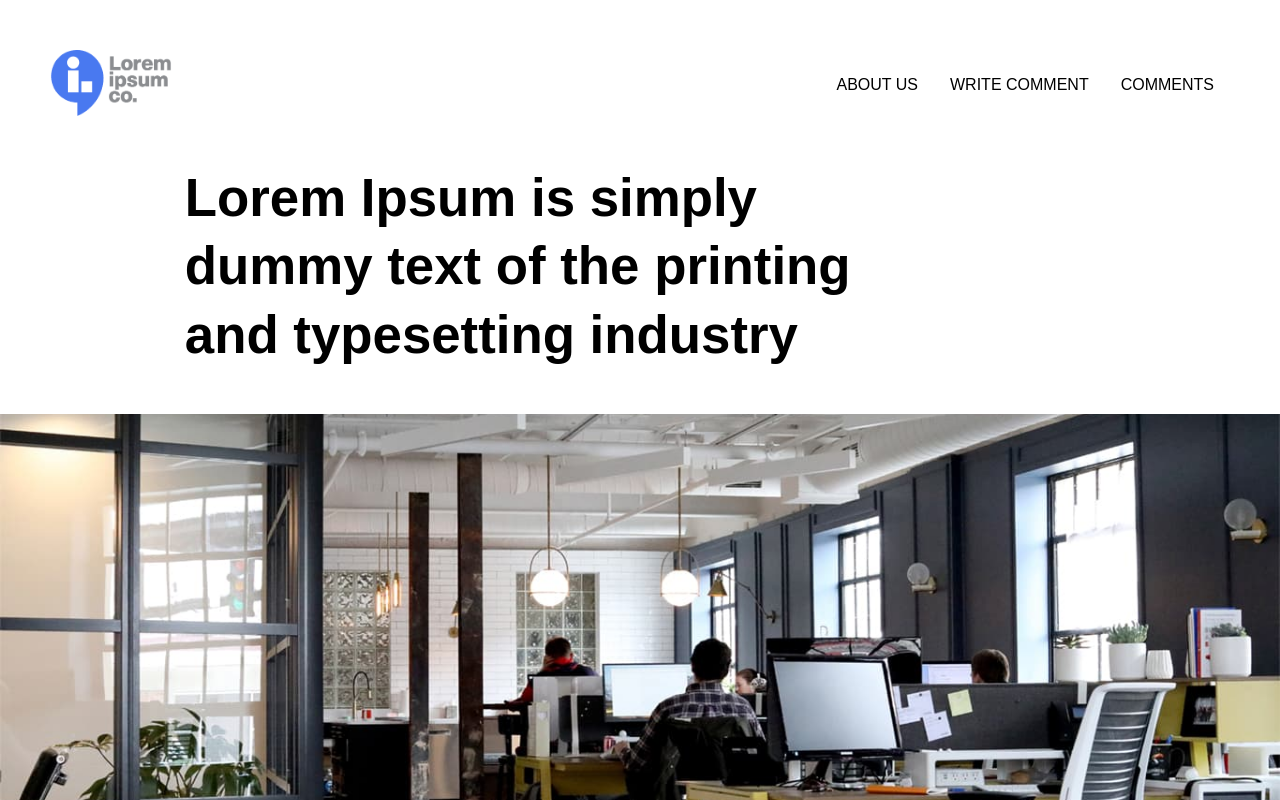
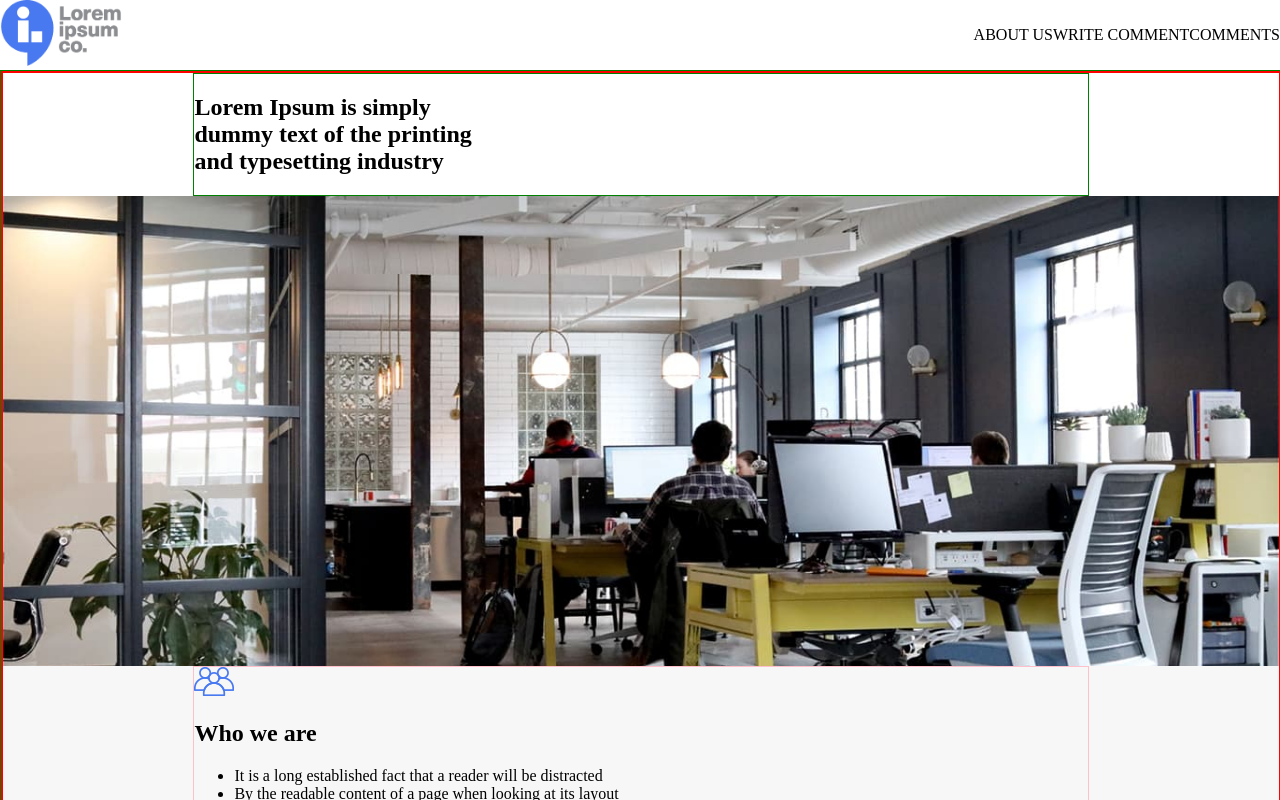
Before and after one commit to GavrilenkoGeorgi/test-codebrightly, a Vue app: page / in a window 1280 px wide. Shown: the top 800 px of the page. Built offline with nearby package versions, Linux system fonts and the light colour scheme; what vue-resource would draw is missing.

Commit message:
Comment page added

```diff
--- a/src/App.vue
+++ b/src/App.vue
@@ -1,16 +1,32 @@
 <template>
   <div id="app">
+    <!-- header & nav -->
     <div class="header-container">
       <header><SvgLogo /></header>
       <nav>
         <a href="#">about us</a>
         <a href="#">write comment</a>
-        <a href="#">comments</a>
+        <router-link to="/allComments">comments</router-link>
         <!--router-link to="/">Home</router-link> |
         <router-link to="/about">About</router-link-->
       </nav>
     </div>
-    <router-view />
+    <!-- router-view -->
+    <section class="router-view-layout">
+      <router-view />
+    </section>
+    <!-- spacer -->
+    <div class="spacer"></div>
+    <!-- footer -->
+    <footer>
+      <div class="contacts-container">
+        mail@mailtest.com<br />
+        +30-6977664062
+      </div>
+      <div class="copyrights">
+        Copyright &copy; 2019 Test All Rights Reserved.
+      </div>
+    </footer>
   </div>
 </template>
 
@@ -26,9 +42,30 @@ export default {
 </script>
 
 <style lang="sass">
+
 body
   margin: 0
-  font-family: 'Arial'
+  font-family: 'Tahoma Regular'
+  // font-family: 'Courier'
+
+.spacer
+  flex: 1
+
+#app
+  display: flex
+  flex-direction: column
+  min-height: 100vh
+  // border: 1px solid blue
+  // min-height: 100%
+  // flex: 1 0 auto
+  // position: relative
+  // padding-bottom: 4em // footer height var
+
+.wrapper
+  min-height: 100%
+  height: auto !important
+  height: 100%
+  margin: 0 auto -4em
 
 .header-container
   // border: 1px solid pink
@@ -36,7 +73,7 @@ body
   justify-content: space-between
   align-content: center
   align-items: center
-  padding: 50px 50px 0px 50px
+  // padding: 50px 50px 0px 50px
 header
   // border: 1px solid green
   // padding: 50px
@@ -46,6 +83,31 @@ nav
   text-transform: uppercase
   a
     text-decoration: none
-    padding: 0em 1em 0em 1em
+    // padding: 0em 1em 0em 1em
     color: black
+
+.router-view-layout
+  border: 1px solid green
+  width: 100%
+  display: flex
+  justify-content: center
+  // padding-bottom: 4em // footer height var
+
+footer
+  // border: 1px solid black
+  // flex-shrink: 0
+  display: flex
+  height: 4em
+  justify-content: space-between
+  align-items: center
+  color: white
+  background-color: #1d1e25
+  // position: absolute
+  // width: 100%
+  // bottom: 0
+  // padding: 1.5em 3em 1.5em 3em
+  .contacts-container
+    line-height: 1.8
+  .copyrights
+    color: #4a4d5e
 </style>
--- /dev/null
+++ b/src/components/homeButton.vue
@@ -0,0 +1,36 @@
+<template>
+  <div class="lower-part">
+    <p>Lorem ipsum is text of the typesetting industry</p>
+    <button
+      class="home-button"
+      @click="navigate"
+    >
+      x-- Back to homepage
+    </button>
+  </div>
+</template>
+
+<script>
+export default {
+  name: 'homeButton',
+  methods: {
+    navigate () {
+      this.$router.push('/')
+    }
+  }
+}
+</script>
+
+<style lang="sass" scoped>
+.lower-part
+  text-align: center
+  padding: 2em 0em 2em 0em
+  p
+    font-size: 1.3em
+  .home-button
+    background-color: white
+    border: none
+    border: .075em solid #60e3a1
+    height: 3em
+    border-radius: .2em
+</style>
--- a/src/router.js
+++ b/src/router.js
@@ -12,12 +12,20 @@ export default new Router({
       component: Home
     },
     {
-      path: '/about',
-      name: 'about',
+      path: '/allComments',
+      name: 'allComments',
       // route level code-splitting
-      // this generates a separate chunk (about.[hash].js) for this route
+      // this generates a separate chunk (allComments.[hash].js) for this route
       // which is lazy-loaded when the route is visited.
-      component: () => import(/* webpackChunkName: "about" */ './views/About.vue')
+      component: () => import(/* webpackChunkName: "AllComments" */ './views/AllComments.vue')
+    },
+    {
+      path: '/singleComment/:id',
+      name: 'singleComment',
+      // route level code-splitting
+      // this generates a separate chunk (singleComment.[hash].js) for this route
+      // which is lazy-loaded when the route is visited.
+      component: () => import(/* webpackChunkName: "SingleComment" */ './views/SingleComment.vue')
     }
   ]
 })
--- a/src/store.js
+++ b/src/store.js
@@ -5,12 +5,25 @@ Vue.use(Vuex)
 
 export default new Vuex.Store({
   state: {
-
+    comment: {}
+  },
+  getters: {
+    getCommentToDisplay (state) {
+      return state.comment
+    }
   },
   mutations: {
-
+    setSingleComment (state, payload) {
+      console.log(`Setting comment in store.`)
+      state.comment = Object.assign(state.comment, payload)
+    }
   },
   actions: {
-
+    setSingleComment ({ commit }, payload) {
+      return new Promise((resolve) => {
+        commit(`setSingleComment`, payload)
+        resolve()
+      })
+    }
   }
 })
--- a/src/views/About.vue
+++ /dev/null
@@ -1,5 +0,0 @@
-<template>
-  <div class="about">
-    <h1>This is an about page</h1>
-  </div>
-</template>
--- /dev/null
+++ b/src/views/AllComments.vue
@@ -0,0 +1,97 @@
+<template>
+  <section id="show-comments">
+    <h1>Comments</h1>
+    <div class="comments-container">
+      <div class="single-comment"
+        v-for="(comment, index) in blogs"
+        :key="index"
+      >
+        <span class="comment-title">{{ comment.title }}</span><br />
+        <p class="comment-body">{{ comment.body }}</p>
+        <router-link
+          class="read-more-link"
+          :to="{ name: 'singleComment', params: { id: comment.id }}"
+        >
+          Read more
+        </router-link>
+      </div>
+    </div>
+    <!-- controls -->
+    <homeButton />
+  </section>
+</template>
+
+<script>
+
+import homeButton from '@/components/homeButton.vue'
+
+export default {
+  name: 'getComments',
+  components: {
+    homeButton
+  },
+  data () {
+    return {
+      blogs: []
+    }
+  },
+  created () {
+    this.$http.get(`https://5cbef81d06a6810014c66193.mockapi.io/api/comments`)
+      .then(function (data) {
+        this.blogs = data.body.slice(0, 6)
+        // console.table(this.blogs)
+      })
+  }
+}
+
+</script>
+
+<style lang="sass" scoped>
+h1
+  font-size: 3em
+
+section
+  // border: 1px solid pink
+  width: 70%
+
+.comments-container
+  // border: 1px solid pink
+  // width: 70%
+  display: flex
+  flex-wrap: wrap
+  align-items: flex-start
+  // align-items: stretch
+  // align-content: flex-start
+  // justify-content: space-between
+  // padding: 0em 2em 0em 2em
+  .single-comment
+    padding: 2em 1.2em 2em 1.2em
+    flex: 0 45%
+    // box-sizing:border-box
+    // -webkit-box-shadow: 10px 10px 27px -6px rgba(150,150,150,1)
+    // -moz-box-shadow: 10px 10px 27px -6px rgba(150,150,150,1)
+    box-shadow: 5px 5px 20px -6px rgba(200,200,200,1)
+    .comment-title
+      font-size: 1.3em
+    .comment-body
+      color: gray
+    .read-more-link
+      text-decoration: none
+      background-color: #60e3a1
+      border-radius: .2em
+      width: 8em
+      height: 3em
+      border: 0
+
+.lower-part
+  text-align: center
+  padding: 2em 0em 2em 0em
+  p
+    font-size: 1.3em
+  .back-button
+    background-color: white
+    border: none
+    border: .075em solid #60e3a1
+    height: 3em
+    border-radius: .2em
+</style>
--- a/src/views/Home.vue
+++ b/src/views/Home.vue
@@ -1,12 +1,11 @@
 <template>
-  <main>
-    <article class="home-title">
+  <main class="home-view-layout">
+    <div class="header-container">
       <h1>Lorem Ipsum is simply <br />dummy text of the printing<br /> and typesetting industry</h1>
-      <div class="image-container">
-        <img class="main-image cover" src="../assets/images/homePageTitle.jpg" />
     </div>
-    </article>
+    <img class="main-image" src="../assets/images/homePageTitle.jpg" />
     <article class="about">
+      <div class="description-wrapper">
         <div class="description">
           <weAreIcon />
           <h2>Who we are</h2>
@@ -36,9 +35,10 @@
             <li>A Latin professor at Hampden-Sydney College in Virginia</li>
           </ul>
         </div>
+      </div>
     </article>
     <article class="write-comment-section">
-
+      <div class="write-comment-wrapper">
         <div class="form-title">
           <p>Write<br />comment</p>
         </div>
@@ -67,16 +67,8 @@
             >
           </form>
         </div>
+      </div>
     </article>
-    <footer>
-      <div class="contacts-container">
-        mail@mailtest.com <br />
-        +30-6977664062
-      </div>
-      <div class="copyrights">
-        Copyright &copy; 2019 Test All Rights Reserved.
-      </div>
-    </footer>
   </main>
 </template>
 
@@ -96,36 +88,52 @@ export default {
 </script>
 
 <style lang="sass" scoped>
+
+.home-view-layout
+  border: 2px solid red
+  width: 100%
+  display: flex
+  flex-direction: column
+  align-items: center
+
+.header-container
+  width: 70%
+  border: 1px solid green
+
 .home-title
   font-size: 2.2em
   line-height: 1.3
   h1
-    padding: 0em 7em 0em 3.5em
+    // padding: 0em 7em 0em 3.5em
 
 .main-image
   height: 470px
   width: 100%
   object-fit: cover
+
 .image-container
   background-color: #f7f7f7
 
 .about
-  // border: 1px solid pink
-  padding: 0em 12em 0em 12em
-  height: 470px
+  width: 100%
+  // padding: 0em 12em 0em 12em
+  // height: 470px
   display: flex
-  justify-content: space-around
+  justify-content: center
   background-color: #f7f7f7
+  .description-wrapper
+    border: 1px solid pink
+    width: 70%
 
 .description
   // border: 1px solid green
-  flex-grow: 1
-  flex-basis: 0
-  padding: 3em
+  // flex-grow: 1
+  // flex-basis: 0
+  // padding: 3em
   ul
-    padding-left: 1em
+    // padding-left: 1em
   li
-    padding: .4em 0em .4em 0em
+    // padding: .4em 0em .4em 0em
 
 .description:first-child
   padding-left: 0
@@ -134,17 +142,25 @@ export default {
   padding-right: 0
 
 .write-comment-section
-  // border: 1px solid blue
-  padding: 10em 12em 0em 12em
-  height: 574px
+  border: 1px solid blue
+  // padding: 10em 12em 0em 12em
+  // height: 574px
   display: flex
-  justify-content: space-between
-  background-color: #1d1e25
+  justify-content: center
+  // background-color: #1d1e25
+  background-color: gray
+  width: 100%
+  .write-comment-wrapper
+    border: 1px solid blue
+    width: 70%
+    display: flex
+    justify-content: space-around
   p
     margin: 0
 
 .form-title
   // border: 1px solid yellow
+  flex: 0 35%
   color: white
   font-size: 3em
   line-height: 1
@@ -157,15 +173,20 @@ export default {
     height: .1em
 
 .form-container
+  flex: 0 55%
   // border: 1px solid #60e3a1
   font-size: 1.3em
+  form
+    // width: 100%
+    border: 1px solid #60e3a1
 
 .comment-title
-  width: 590px
-  margin-bottom: 1em
+  width: 100%
+  // margin-bottom: 1em
   border: 1px solid #60e3a1
   border-radius: 5px
-  padding: 1em
+  // padding: .3em
+  // margin: 0
   background-color: #1d1e25
 
 .comment-title::placeholder
@@ -174,8 +195,10 @@ export default {
 .comment-text
   border: 1px solid #60e3a1
   border-radius: 5px
-  padding: 1em
-  width: 590px
+  // padding: 1em
+  width: 100%
+  padding: 0
+  // margin: 0
   height: 150px
   resize: none
   background-color: #1d1e25
@@ -192,16 +215,4 @@ export default {
   background-color: #60e3a1
   font-size: .8em
 
-footer
-  // border: 1px solid black
-  display: flex
-  justify-content: space-between
-  align-items: center
-  color: white
-  background-color: #1d1e25
-  padding: 1.5em 3em 1.5em 3em
-  .contacts-container
-    line-height: 2
-  .copyrights
-    color: #4a4d5e
 </style>
--- /dev/null
+++ b/src/views/SingleComment.vue
@@ -0,0 +1,54 @@
+<template>
+  <section id="single-comment">
+    <router-link to="/allComments"> x-- Back to comments</router-link>
+    <h1>{{ comment.title }}</h1>
+    <p>{{ comment.body }}</p>
+    <homeButton />
+  </section>
+</template>
+
+<script>
+import homeButton from '@/components/homeButton.vue'
+import router from 'vue-router'
+// import { mapGetters, mapActions } from 'vuex'
+
+export default {
+  name: 'singleComment',
+  components: {
+    homeButton
+  },
+  data () {
+    return {
+      comment: {}
+    }
+  },
+  /*
+  computed: {
+    ...mapGetters([
+      `getCommentToDisplay`
+    ])
+  }, */
+  created () {
+    this.$http.get(`https://5cbef81d06a6810014c66193.mockapi.io/api/comments/${this.$route.params.id}`)
+      .then(data => {
+        this.comment = data.body
+      })
+  },
+  methods: {
+    /*
+    ...mapActions([
+      `setSingleComment`
+    ]), */
+    navigate () {
+      router.go(-1)
+    }
+  }
+}
+
+</script>
+
+<style lang="sass" scoped>
+#single-comment
+  border: 1px solid pink
+  width: 70%
+</style>
```
Lines whose indentation alone changed are shown as unchanged.
